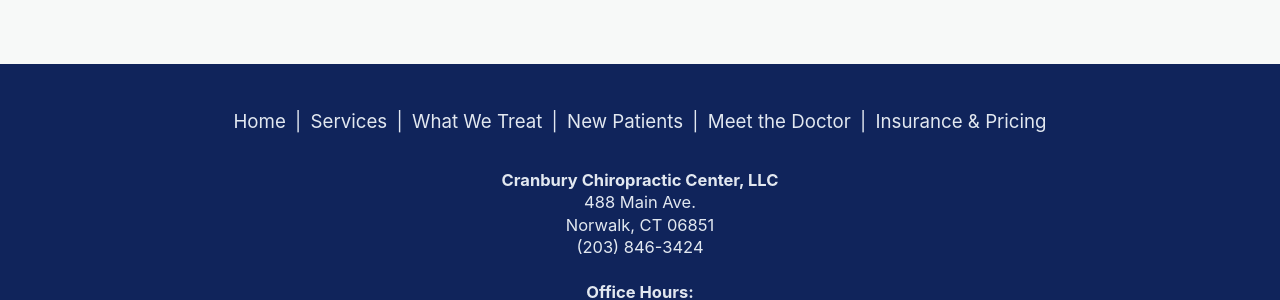
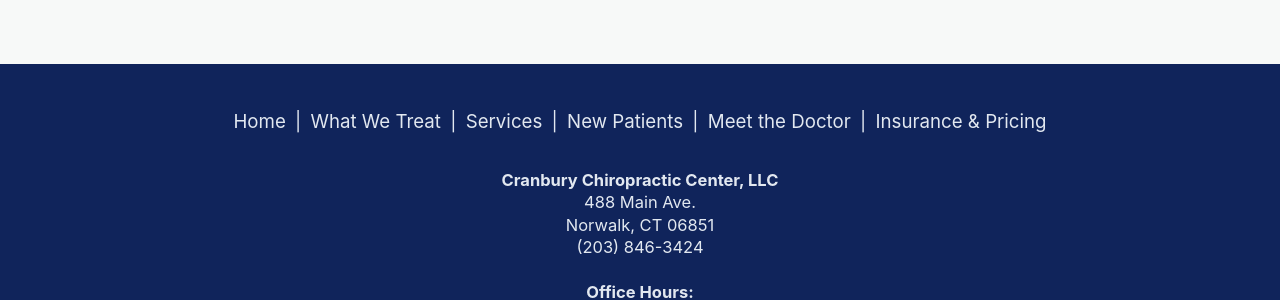
Before and after one commit to millerms/CranburyChiropractic, a Jekyll site: the page built from index.md, in a window 1280 px wide and 900 px high, scrolled down 4500 px, cut to the strip 168-892 px from the top of the window. Shown: the part 155-455 px from the top of the strip. Built offline with Jekyll 4.4.1, drawn with Linux system fonts in a browser that asks for light colours; cached includes are drawn as plain includes; the list of posts is cut into pages by our own code; some of the changed text lies outside the part shown.

Commit message:
header order

```diff
--- a/_data/navigation.yml
+++ b/_data/navigation.yml
@@ -1,8 +1,8 @@
 main:
+  - title: "What We Treat"
+    url: "/treat/"
   - title: "Services"
     url: "/services/"
-  - title: "What We Treat"
-    url: "/treat/"
   - title: "New Patients"
     url: "/new-patients/"
   - title: "Meet the Doctor"
--- a/_includes/footer/custom.html
+++ b/_includes/footer/custom.html
@@ -2,9 +2,9 @@
   <nav aria-label="Footer navigation" style="text-align:center;">
     <a href="{{ site.baseurl }}/" style="margin: 0 3px;">Home</a>
       <span aria-hidden="true" style="margin: 0 1px;">|</span>
+    <a href="{{ site.baseurl }}/treat/" style="margin: 0 3px;">What We Treat</a>
+      <span aria-hidden="true" style="margin: 0 1px;">|</span>
     <a href="{{ site.baseurl }}/services/" style="margin: 0 3px;">Services</a>
-      <span aria-hidden="true" style="margin: 0 1px;">|</span>
-    <a href="{{ site.baseurl }}/treat/" style="margin: 0 3px;">What We Treat</a>
       <span aria-hidden="true" style="margin: 0 1px;">|</span>
     <a href="{{ site.baseurl }}/new-patients/" style="margin: 0 3px;">New Patients</a>
       <span aria-hidden="true" style="margin: 0 1px;">|</span>
```
